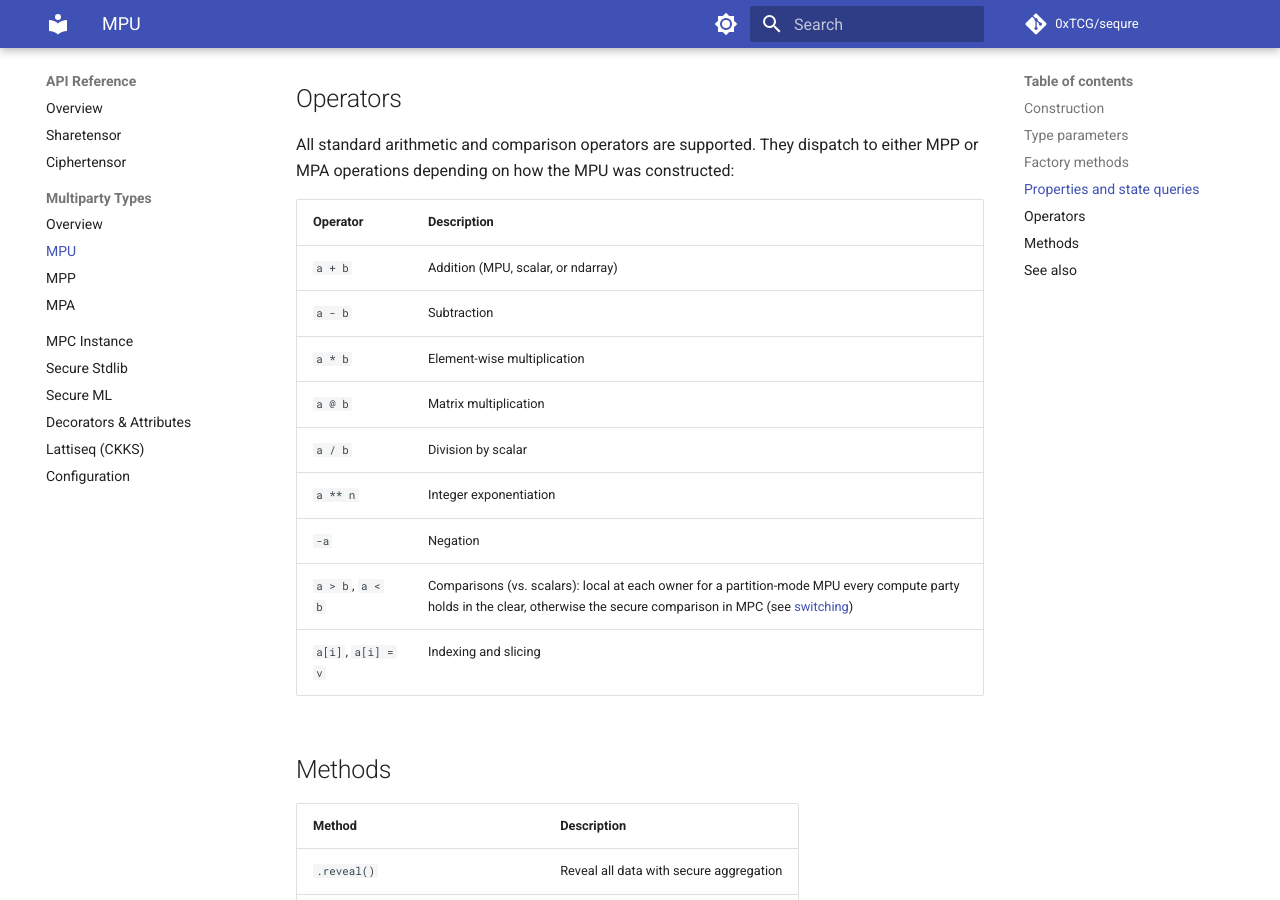
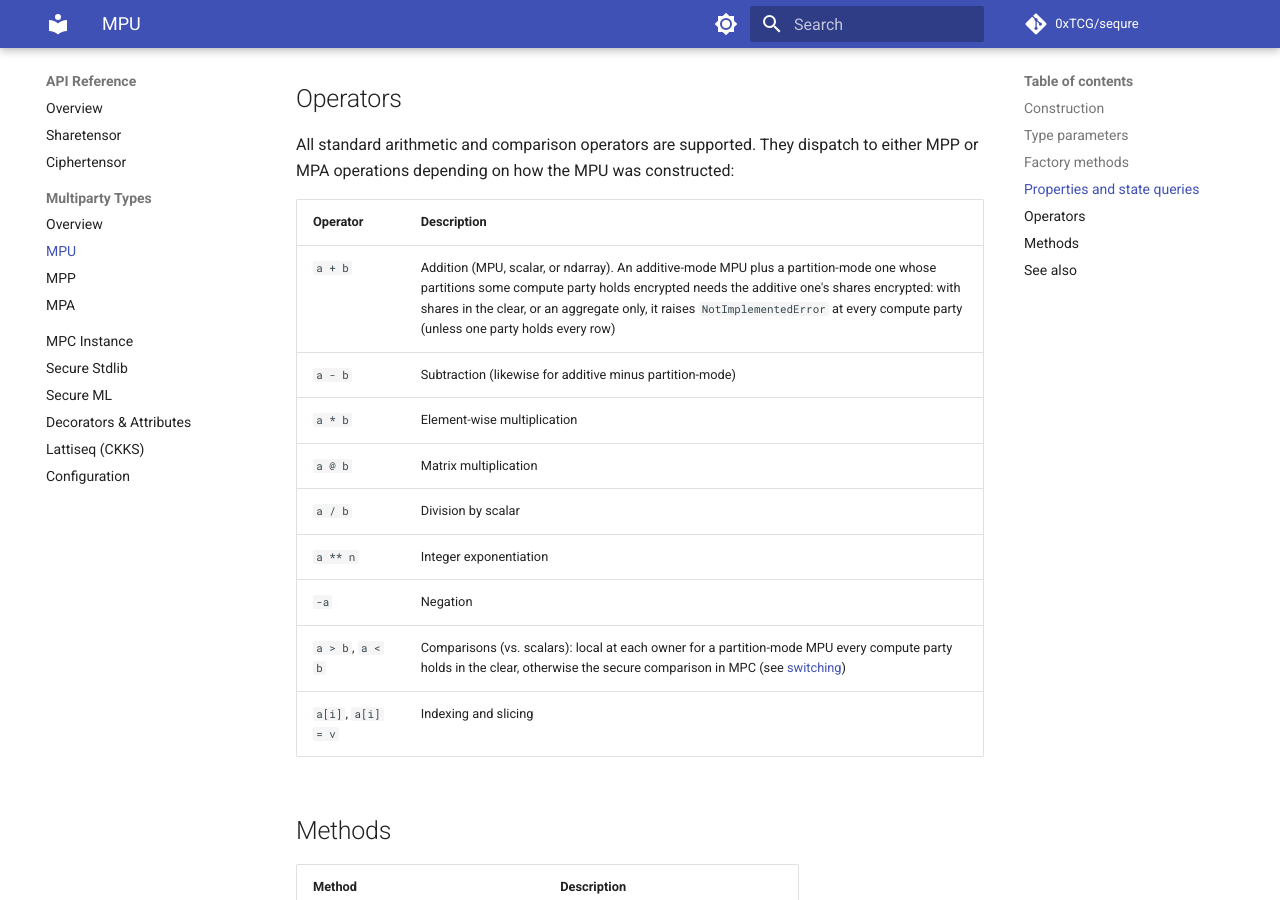
Before and after one commit to 0xTCG/sequre, an MkDocs documentation site: the page built from docs/api/mpu.md, in a window 1280 px wide and 900 px high, scrolled down 1828 px. Built offline with MkDocs 1.6.1 and Material for MkDocs 9.7.7, drawn with Linux system fonts in a browser that asks for light colours; comment, search, counter and statistics services are not loaded.

```diff
--- a/docs/api/mpu.md
+++ b/docs/api/mpu.md
@@ -57,8 +57,8 @@ All standard arithmetic and comparison operators are supported. They dispatch to
 
 | Operator | Description |
 |---|---|
-| `a + b` | Addition (MPU, scalar, or ndarray) |
-| `a - b` | Subtraction |
+| `a + b` | Addition (MPU, scalar, or ndarray). An additive-mode MPU plus a partition-mode one whose partitions some compute party holds encrypted needs the additive one's shares encrypted: with shares in the clear, or an aggregate only, it raises `NotImplementedError` at every compute party (unless one party holds every row) |
+| `a - b` | Subtraction (likewise for additive minus partition-mode) |
 | `a * b` | Element-wise multiplication |
 | `a @ b` | Matrix multiplication |
 | `a / b` | Division by scalar |
```
Also changed, not shown: docs/api/mpp.md (+2 -0 lines), docs/user-guide/distributed-tensors.md (+1 -1 lines), 7 other files.
